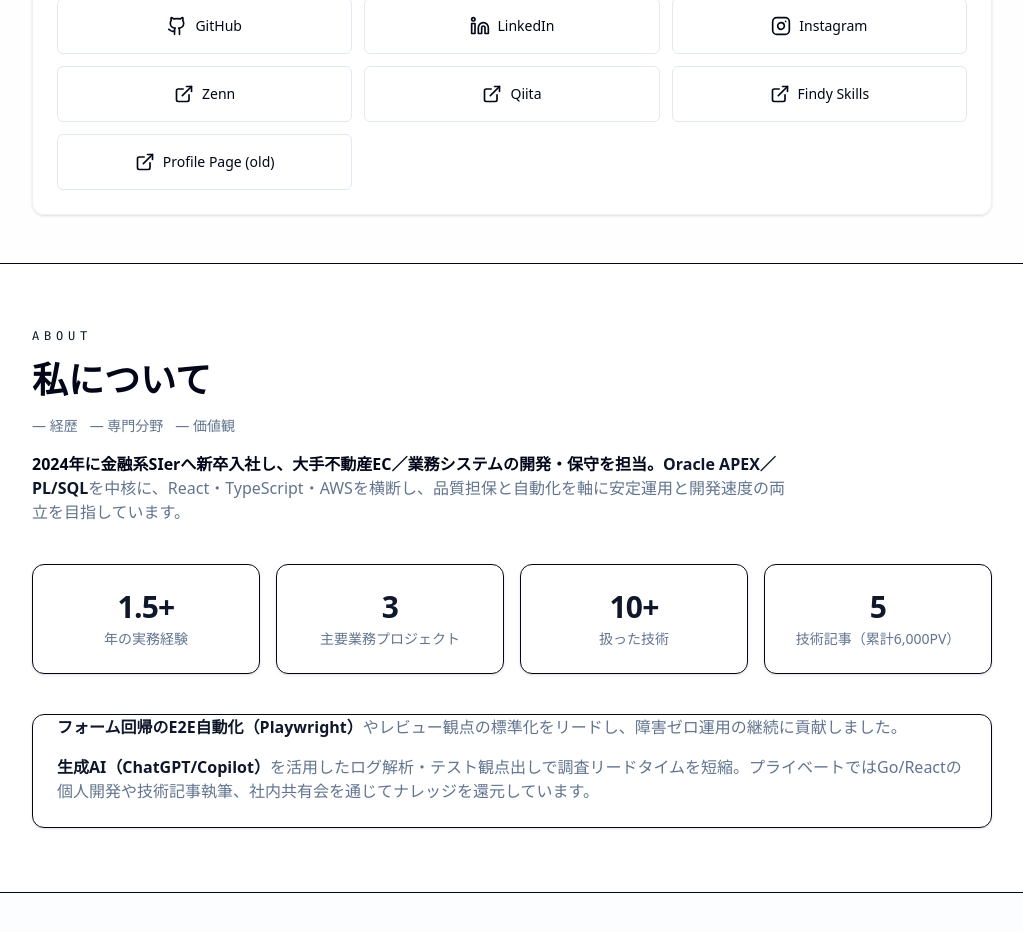
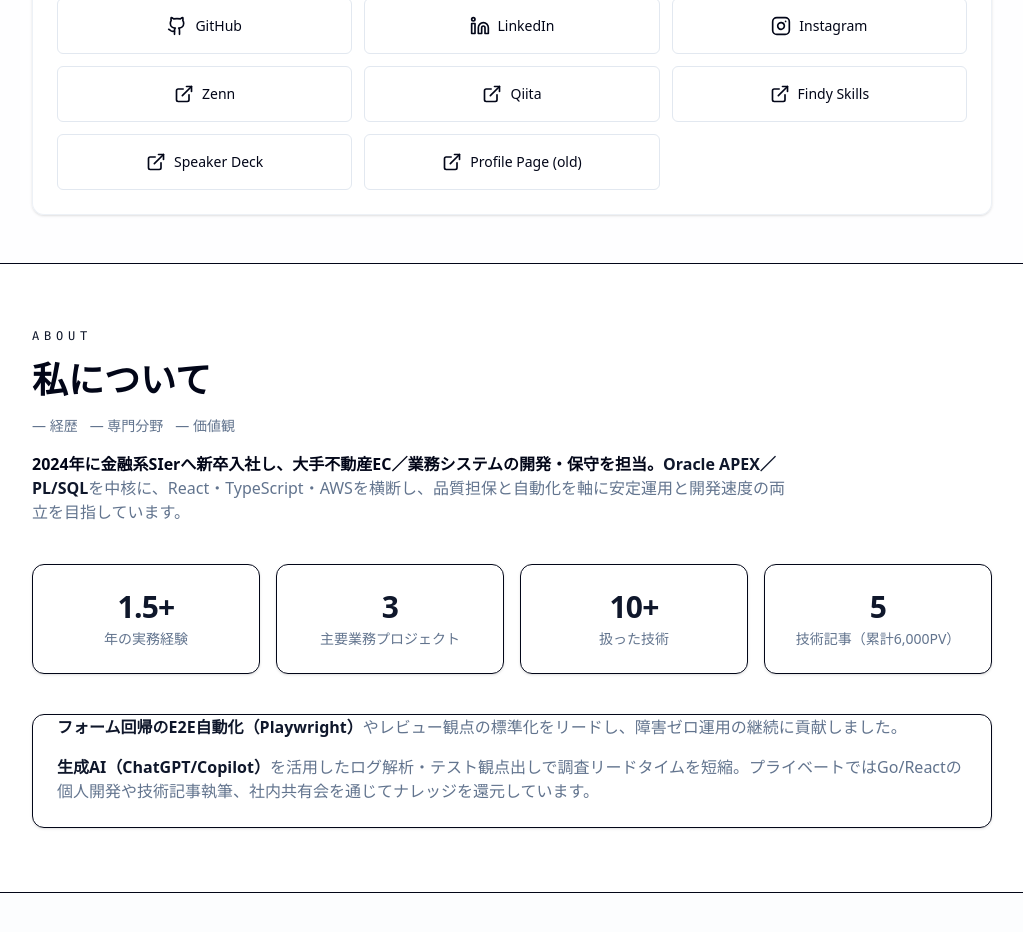
Before and after one commit to nemdull/profile_site, a React (Vite) app: page / in a window 1280 px wide. Shown: the part 940-1872 px from the top of the page, without its empty margins (128-1151 px from the left). Built offline with nearby package versions, Linux system fonts and the light colour scheme.

Commit message:
add: speaker deck

```diff
--- a/src/components/social-links.tsx
+++ b/src/components/social-links.tsx
@@ -10,6 +10,7 @@
   { label: 'Zenn', href: 'https://zenn.dev/nemdull', icon: ExternalLink },
   { label: 'Qiita', href: 'https://qiita.com/nemdull', icon: ExternalLink },
   { label: 'Findy Skills', href: 'https://findy-code.io/skills-share/6l9E_223HPNgn', icon: ExternalLink },
+  { label: 'Speaker Deck', href: 'https://speakerdeck.com/nemdull', icon: ExternalLink },
   { label: 'Profile Page (old)', href: 'https://sites.google.com/view/nemdull/', icon: ExternalLink },
 ]
 
```
